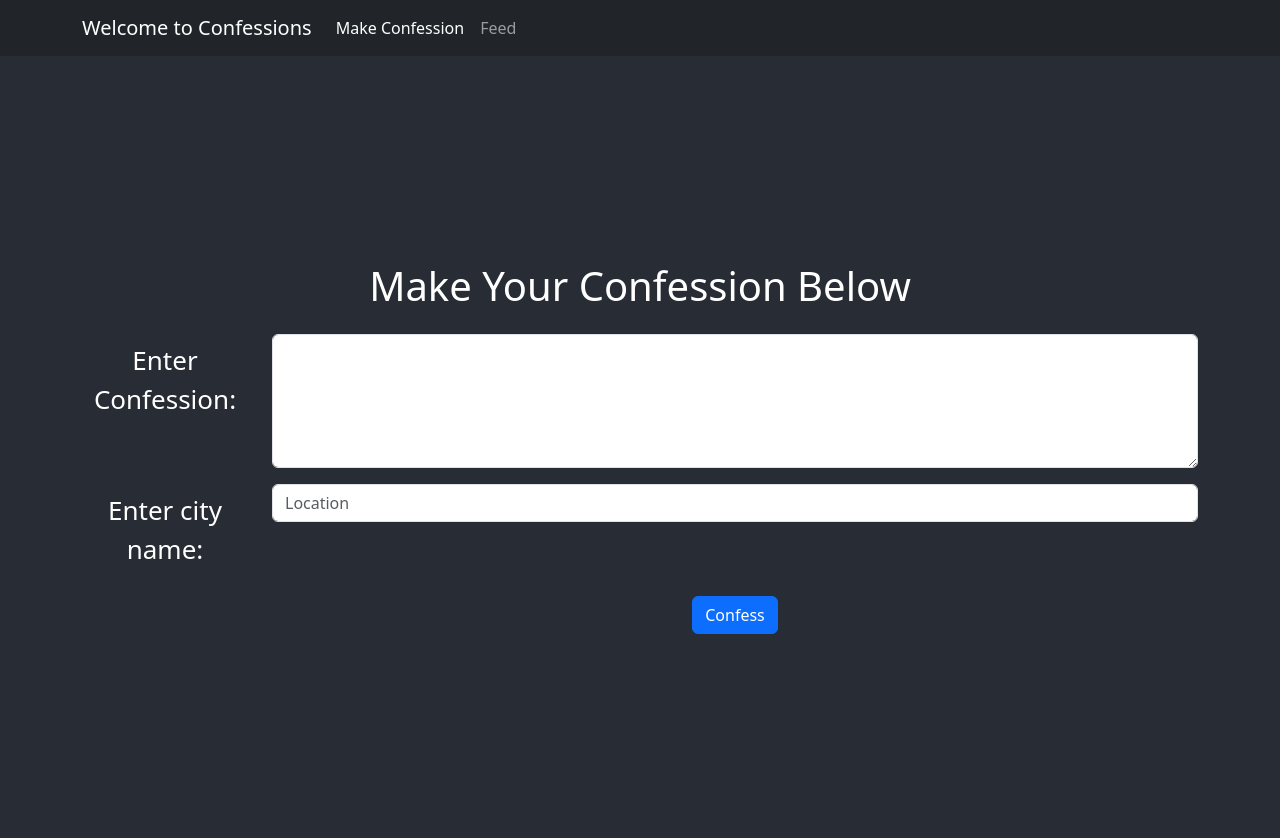
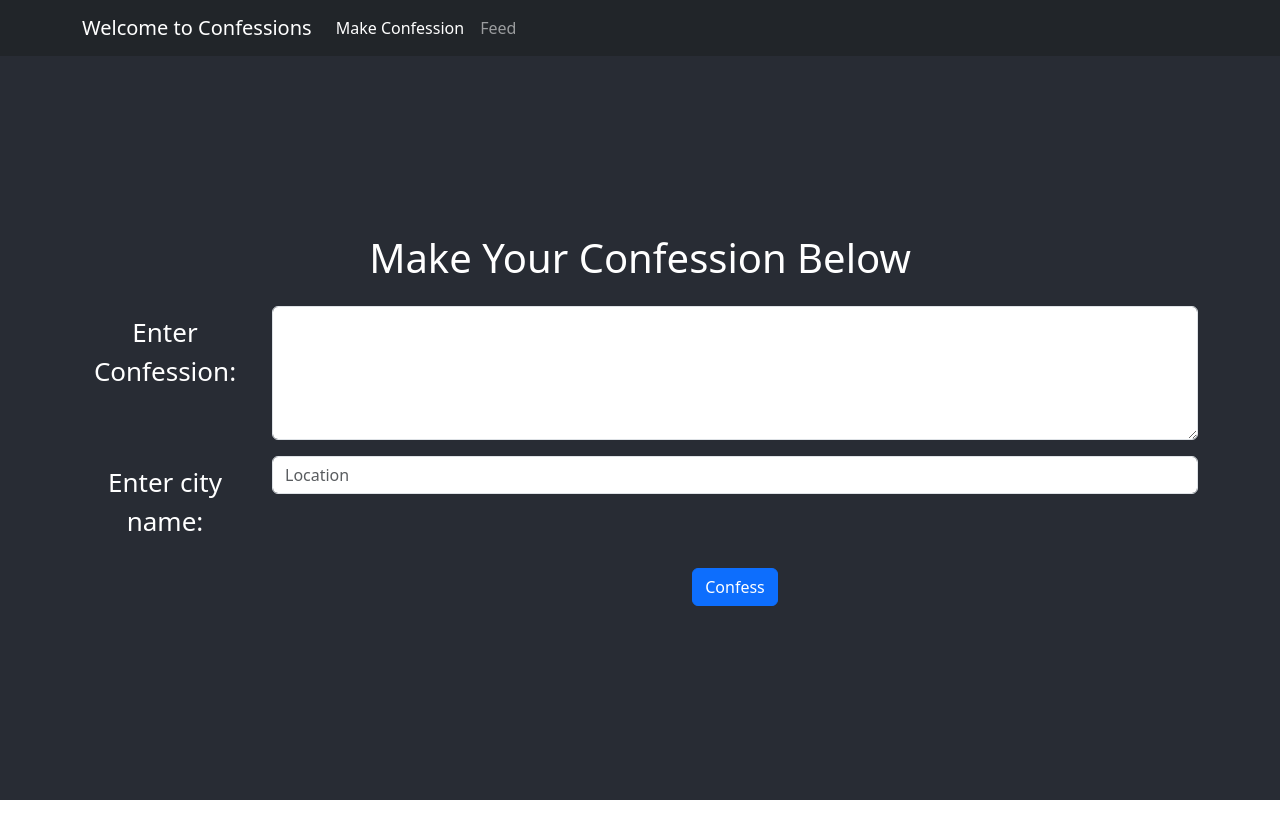
Before and after one commit to thefirsthero/confessions, a React (Create React App) app in the folder frontend/: page /make-confession in a window 1280 px wide. Shown: the top 838 px of the page. After the commit the page ends 800 px from the top, so only its background shows below. Built offline with nearby package versions, Linux system fonts and the light colour scheme.

Commit message:
fixing vertical scroll bar issue (removing it)

```diff
--- a/frontend/src/App.css
+++ b/frontend/src/App.css
@@ -15,11 +15,11 @@
 
 .App-header {
   background-color: #282c34;
-  min-height: 100vh;
+  min-height: calc(100vh - 72px);
   display: flex;
   flex-direction: column;
   align-items: center;
-  /* justify-content: center; */
+  justify-content: center;
   font-size: calc(10px + 2vmin);
   color: white;
 }
--- a/frontend/src/components/feed/Feed.css
+++ b/frontend/src/components/feed/Feed.css
@@ -5,7 +5,7 @@
 
 .Feed-header {
     background-color: #282c34;
-    min-height: 100vh;
+    min-height: calc(100vh - 56px);
     display: flex;
     flex-direction: column;
     align-items: center;
--- a/frontend/src/components/post/Post.css
+++ b/frontend/src/components/post/Post.css
@@ -9,7 +9,7 @@
 
 .Post-header {
   background-color: #282c34;
-  min-height: 100vh;
+  min-height: calc(100vh - 56px);
   display: flex;
   flex-direction: column;
   align-items: center;
```
